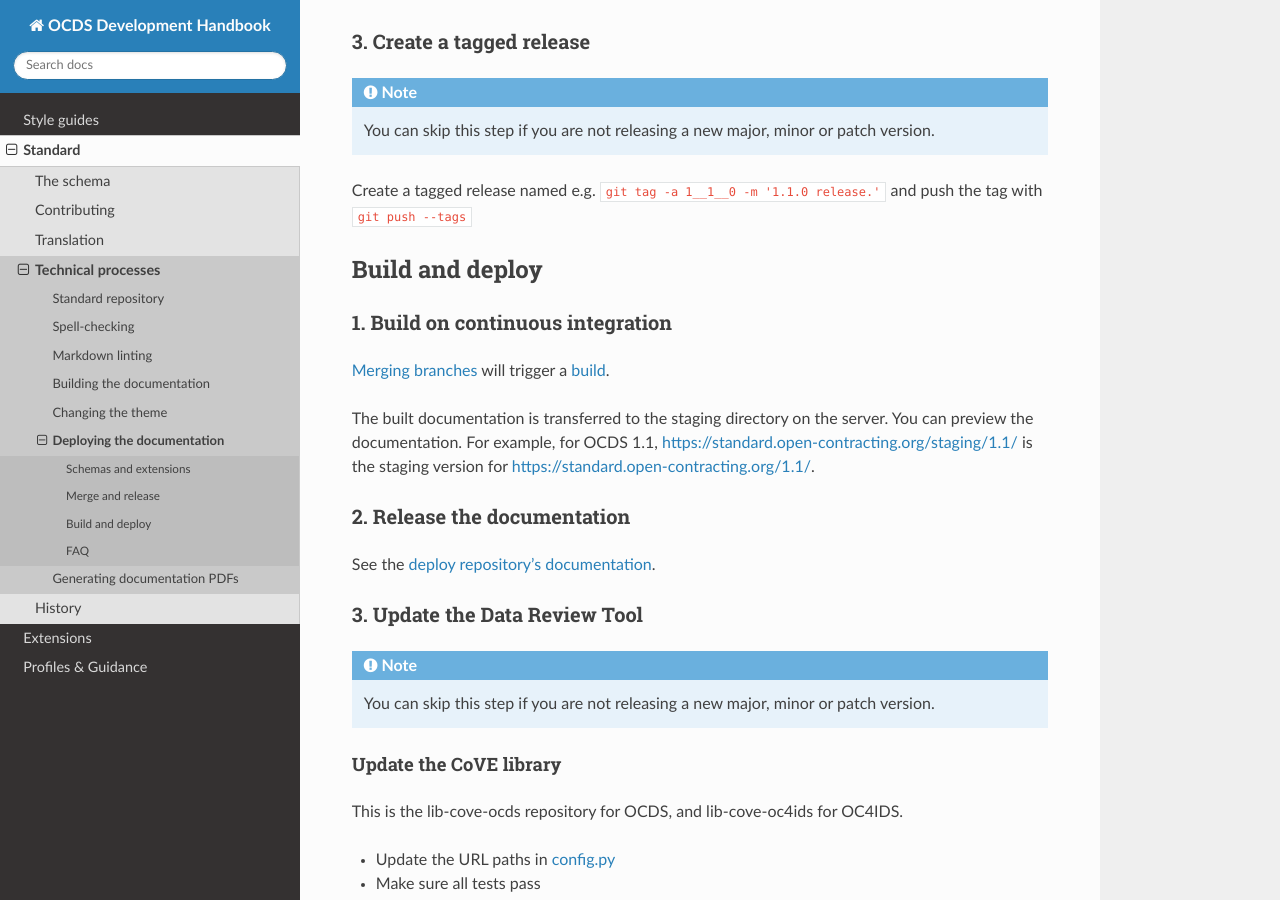
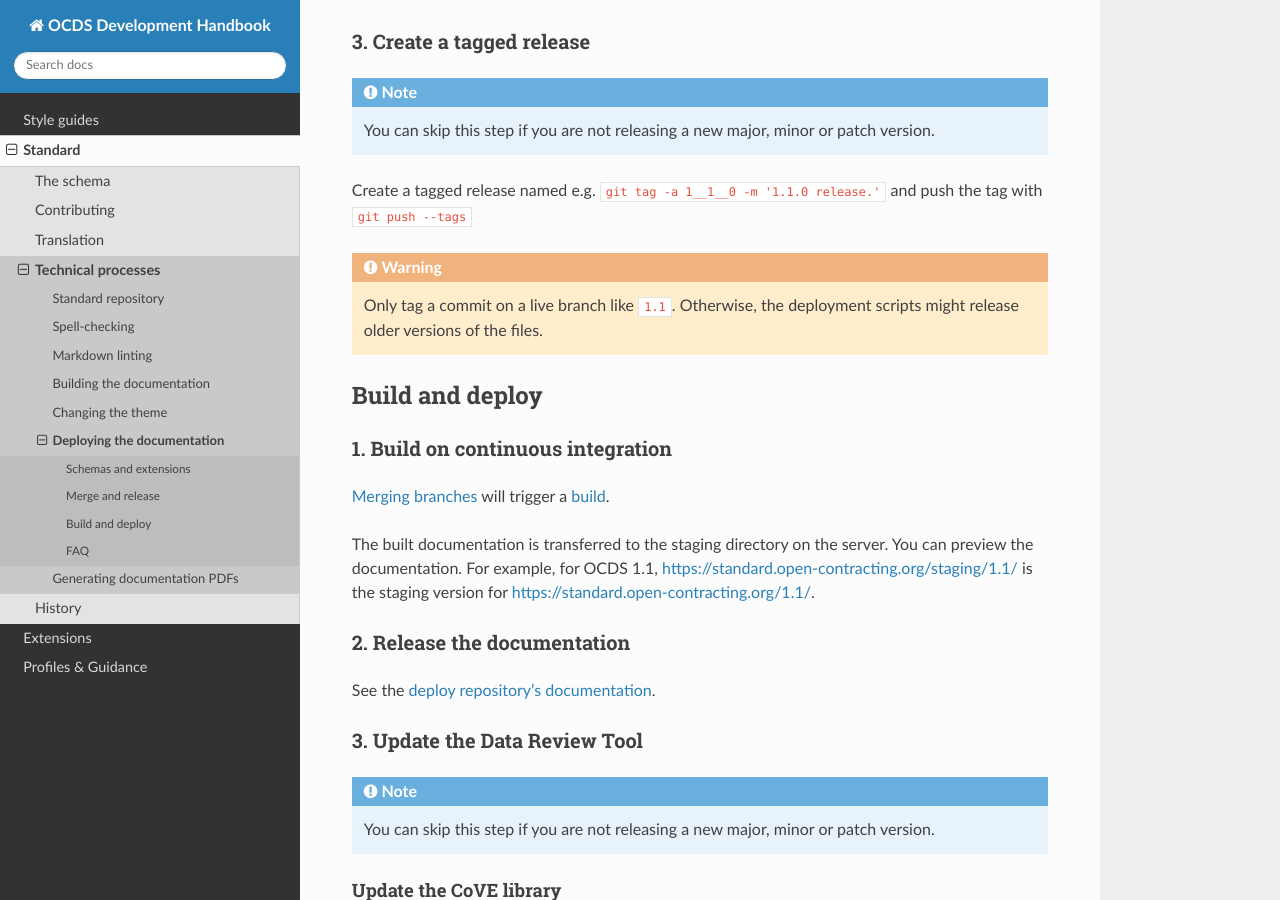
Before and after one commit to open-contracting/standard-development-handbook, a Sphinx documentation site: the page built from docs/standard/technical/deployment.rst, in a window 1280 px wide and 900 px high, scrolled down 3383 px. Built offline with Sphinx 7.4.7 and the Read the Docs theme 2.0.0, drawn with Linux system fonts in a browser that asks for light colours.

Commit message:
deployment: Add warning about tagging commits

```diff
--- a/docs/standard/technical/deployment.rst
+++ b/docs/standard/technical/deployment.rst
@@ -159,6 +159,10 @@ These pull requests can be created throught GitHub's web interface.
 
 Create a tagged release named e.g. ``git tag -a 1__1__0 -m '1.1.0 release.'`` and push the tag with ``git push --tags``
 
+.. warning::
+
+   Only tag a commit on a live branch like ``1.1``. Otherwise, the deployment scripts might release older versions of the files.
+
 Build and deploy
 ----------------
 
```
